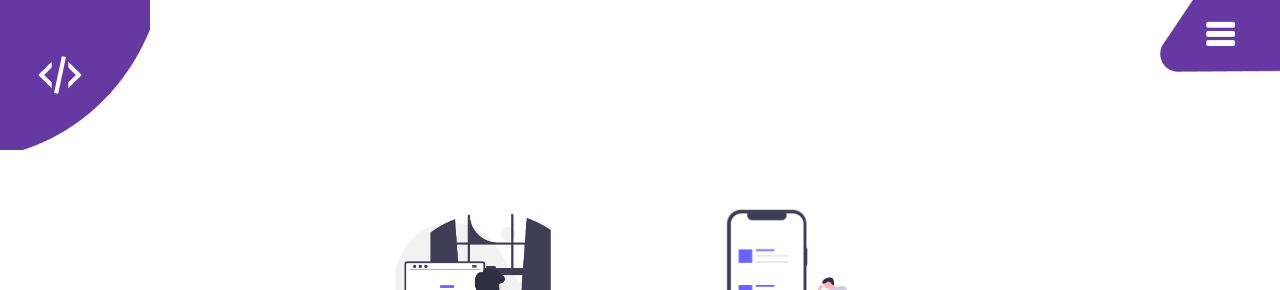
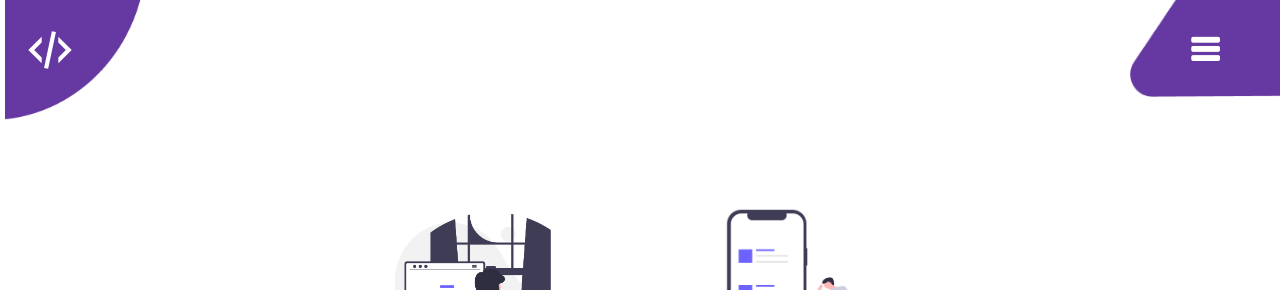
Before and after one commit to Jayson7/port-jayson, a plain HTML site: page index.html in a window 1280 px wide. Shown: the top 290 px of the page. Drawn offline with nearby package versions, Linux system fonts and the light colour scheme.

Commit message:
frontpage

```diff
--- a/css/style.css
+++ b/css/style.css
@@ -28,9 +28,10 @@ body {
   align-items: center;
   justify-content: center;
   width: 150px;
-  height: 150px;
+  height: 130px;
+  background-size: contain;
   position: absolute;
-  top: 0px;
+  top: -10px;
   left: 0px;
   background-position: center;
   background-repeat: no-repeat;
@@ -63,14 +64,14 @@ body {
 }
 .effect3 {
   background: url("../images/Rectangle\ 5.png");
-  width: 120px;
-  height: 100px;
+  width: 150px;
+  height: 150px;
   position: fixed;
   background-size: contain;
   display: flex;
   align-items: center;
   justify-content: center;
-  top: -20px;
+  top: -30px;
   right: 0px;
   background-position: center;
   background-repeat: no-repeat;
@@ -85,7 +86,8 @@ body {
   color: white;
   width: 50px;
   height: 50px;
-  margin-left: -30px;
+  margin-left: -50px;
+  margin-top: -10px;
 }
 
 /* ends */
```
